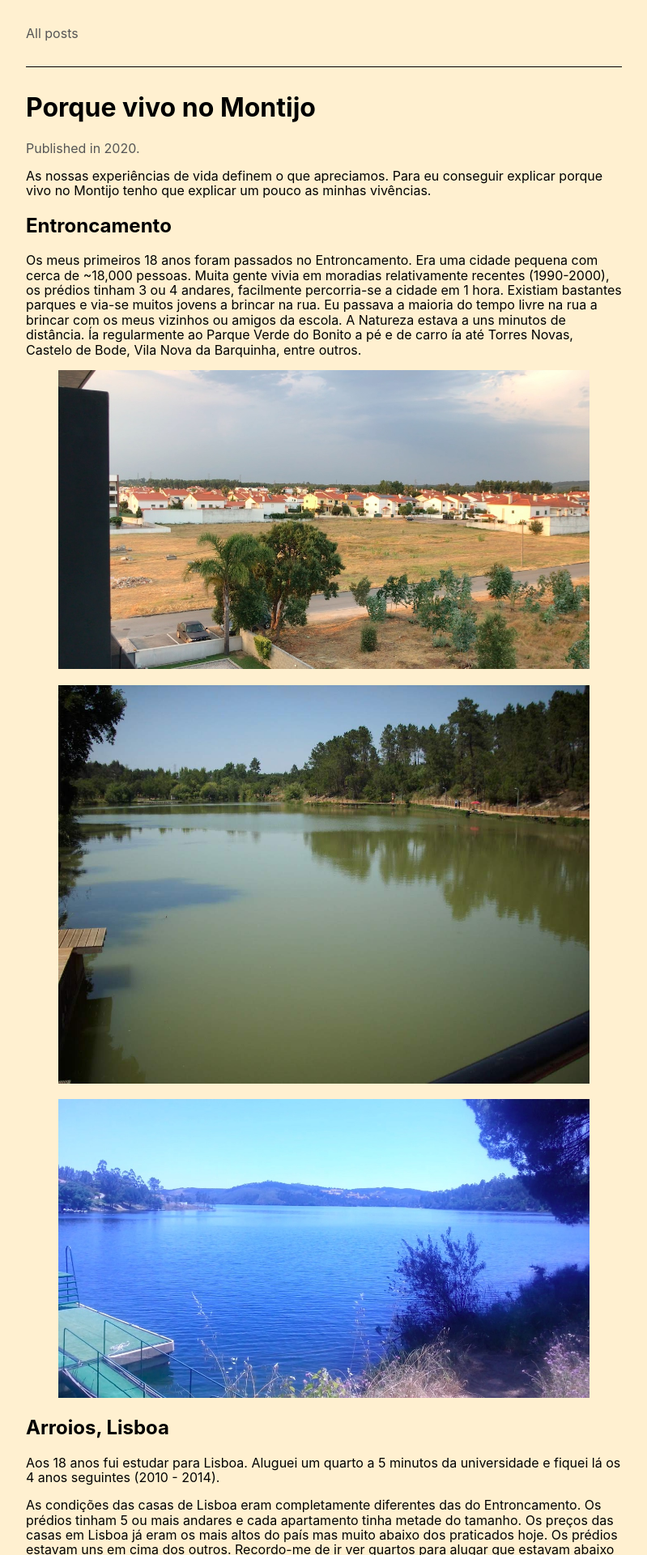
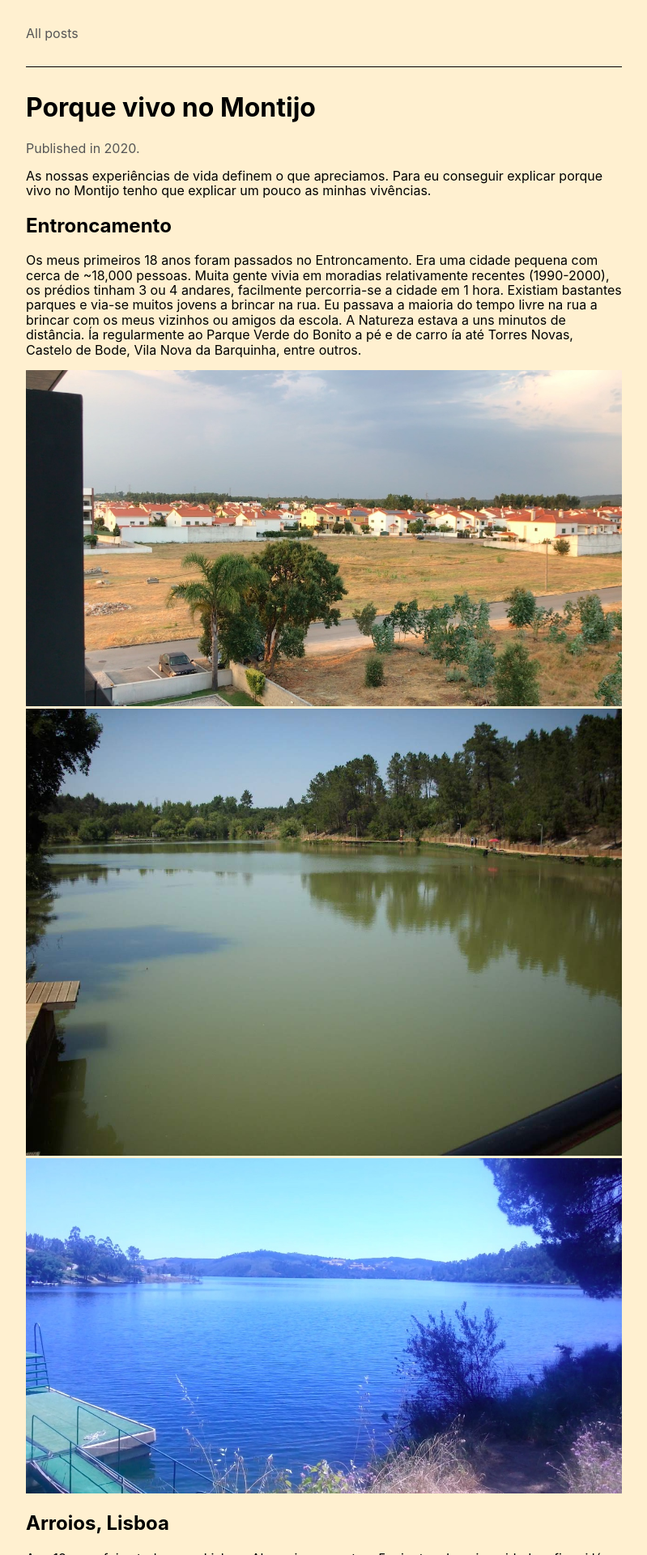
Before and after one commit to afpr252/blog, a Jekyll site: the page built from _posts/2020-11-30-porque-vivo-no-montijo.html, in a window 1280 px wide. Shown: the top 1920 px of the page at 81% size, without its empty margins (240-1039 px from the left). Built offline with Jekyll 4.4.1, drawn with Linux system fonts in a browser that asks for light colours.

Commit message:
Align images and videos with text

```diff
--- a/_posts/2020-11-30-porque-vivo-no-montijo.html
+++ b/_posts/2020-11-30-porque-vivo-no-montijo.html
@@ -12,15 +12,15 @@ permalink: porque-vivo-no-montijo
 
 <p>Os meus primeiros 18 anos foram passados no Entroncamento. Era uma cidade pequena com cerca de ~18,000 pessoas. Muita gente vivia em moradias relativamente recentes (1990-2000), os prédios tinham 3 ou 4 andares, facilmente percorria-se a cidade em 1 hora. Existiam bastantes parques e via-se muitos jovens a brincar na rua. Eu passava a maioria do tempo livre na rua a brincar com os meus vizinhos ou amigos da escola. A Natureza estava a uns minutos de distância. Ía regularmente ao Parque Verde do Bonito a pé e de carro ía até Torres Novas, Castelo de Bode, Vila Nova da Barquinha, entre outros.</p>
 
-<figure>
+<figure class="ma0">
   <img src="{{ "/assets/posts/2020-11-30-porque-vivo-no-montijo/1.jpg" | relative_url }}" alt="">
 </figure>
 
-<figure>
+<figure class="ma0">
   <img src="{{ "/assets/posts/2020-11-30-porque-vivo-no-montijo/2.jpg" | relative_url }}" alt="">
 </figure>
 
-<figure>
+<figure class="ma0">
   <img src="{{ "/assets/posts/2020-11-30-porque-vivo-no-montijo/3.jpg" | relative_url }}" alt="">
 </figure>
 
@@ -62,13 +62,13 @@ permalink: porque-vivo-no-montijo
 
 <p>Mudámos-nos para o melhor apartamento T2 que conseguimos encontrar até 600€ (70m2, preços de 2017). Ficava no centro da Amadora. O apartamento tinha acabado de ser remodelado pelo que até tinha bastante bom aspecto. A casa não tinha máquina de lavar loiça e também não tinha muito espaço para ter uma na cozinha, pelo que tínhamos que lavar a loiça à mão. Para compensar, a casa tinha uma varanda onde a nossa gata podia ficar a apanhar sol o dia todo e a inspeccionar o que se passava na rua.</p>
 
-<figure>
+<figure class="ma0">
   <img src="{{ "/assets/posts/2020-11-30-porque-vivo-no-montijo/4.jpg" | relative_url }}" alt="">
 </figure>
 
 <p>No entanto, bastou uma noite para percebermos que aquela casa não era ideal para nós. A casa situava-se numa das avenidas principais da Amadora. A partir das 6 da manhã os autocarros começavam a passar e ouviam-se tanto dentro de casa que parecia que estávamos dentro dos autocarros. Até as paredes tremiam um bocado. A Patrícia nunca se conseguiu habituar ao barulho. Por causa disso ela ainda hoje usa tampões para os ouvidos para conseguir dormir. Hoje já não precisa deles mas aparentemente é um hábito que é difícil de parar.</p>
 
-<figure>
+<figure class="ma0">
   <video width="100%" controls>
     <source src="{{ "/assets/posts/2020-11-30-porque-vivo-no-montijo/5.mp4" | relative_url }}" type="video/mp4">
   </video>
@@ -78,7 +78,7 @@ permalink: porque-vivo-no-montijo
 
 <p>No Inverno chovia bastante. O nosso vizinho de cima deixava acumular água na varanda que depois se infiltrava no tecto da nossa varanda, pelo que passado pouco tempo começava a chover na varanda.</p>
 
-<figure>
+<figure class="ma0">
   <img src="{{ "/assets/posts/2020-11-30-porque-vivo-no-montijo/6.jpg" | relative_url }}" alt="">
 </figure>
 
@@ -90,7 +90,7 @@ permalink: porque-vivo-no-montijo
 
 <p>A cidade tornava-nos deprimidos. Na maioria dos dias o que nos apetecia fazer era ir dar uma volta de carro até Belém ou Sintra.</p>
 
-<figure>
+<figure class="ma0">
   <img src="{{ "/assets/posts/2020-11-30-porque-vivo-no-montijo/7.jpg" | relative_url }}" alt="">
 </figure>
 
@@ -102,19 +102,19 @@ permalink: porque-vivo-no-montijo
 
 <p>Para mim viver no Montijo é o melhor que se arranja quando se quer estar relativamente perto de Lisboa mas ao mesmo tempo se quer viver num lugar calmo. Tem bastantes semelhanças a viver no Entroncamento. Aqui os prédios têm normalmente 4 andares mas também existem muitas moradias. Há muito espaço entre as várias casas, não estão encafuadas umas em cima das outras como em Lisboa ou na Amadora. Assim dá para ver o céu. As ruas estão limpas. Durante o dia há pouco barulho e durante a noite é o silêncio total. Aqui existe estacionamento suficiente para os carros mesmo ao pé das casas. Assim todos conseguem ter o carro ao lado de casa sem terem que estacionar no passeio.</p>
 
-<figure>
+<figure class="ma0">
   <img src="{{ "/assets/posts/2020-11-30-porque-vivo-no-montijo/8.jpg" | relative_url }}" alt="">
 </figure>
 
-<figure>
+<figure class="ma0">
   <img src="{{ "/assets/posts/2020-11-30-porque-vivo-no-montijo/9.jpg" | relative_url }}" alt="">
 </figure>
 
-<figure>
+<figure class="ma0">
   <img src="{{ "/assets/posts/2020-11-30-porque-vivo-no-montijo/10.jpg" | relative_url }}" alt="">
 </figure>
 
-<figure>
+<figure class="ma0">
   <img src="{{ "/assets/posts/2020-11-30-porque-vivo-no-montijo/11.jpg" | relative_url }}" alt="">
 </figure>
 
@@ -135,67 +135,67 @@ permalink: porque-vivo-no-montijo
 
 <p>Por fim, a melhor vantagem de se viver no Montijo é a de estar mais perto da Natureza. Por aqui vêem-se na rua muitos cavalos, gatos, vacas, cabras, ovelhas, gaivotas, flamingos, entre outros. No outro dia até apareceu um pastor com as suas 100 ou mais ovelhas a pastar no meio da estrada&nbsp;😂. Os meus colegas do trabalho ficaram a pensar que eu vivia no meio de uma serra.</p>
 
-<figure>
+<figure class="ma0">
   <video width="100%" controls>
     <source src="{{ "/assets/posts/2020-11-30-porque-vivo-no-montijo/24.mp4" | relative_url }}" type="video/mp4">
   </video>
 </figure>
 
-<figure>
+<figure class="ma0">
   <video width="100%" controls>
     <source src="{{ "/assets/posts/2020-11-30-porque-vivo-no-montijo/13.mp4" | relative_url }}" type="video/mp4">
   </video>
 </figure>
 
-<figure>
+<figure class="ma0">
   <video width="100%" controls>
     <source src="{{ "/assets/posts/2020-11-30-porque-vivo-no-montijo/14.mp4" | relative_url }}" type="video/mp4">
   </video>
 </figure>
 
-<figure>
+<figure class="ma0">
   <video width="100%" controls>
     <source src="{{ "/assets/posts/2020-11-30-porque-vivo-no-montijo/17.mp4" | relative_url }}" type="video/mp4">
   </video>
 </figure>
 
-<figure>
+<figure class="ma0">
   <video width="100%" controls>
     <source src="{{ "/assets/posts/2020-11-30-porque-vivo-no-montijo/15.mp4" | relative_url }}" type="video/mp4">
   </video>
 </figure>
 
-<figure>
+<figure class="ma0">
   <img src="{{ "/assets/posts/2020-11-30-porque-vivo-no-montijo/16.jpg" | relative_url }}" alt="">
 </figure>
 
-<figure>
+<figure class="ma0">
   <img src="{{ "/assets/posts/2020-11-30-porque-vivo-no-montijo/12.jpg" | relative_url }}" alt="">
 </figure>
 
 <p>O Inverno aqui é muito acolhedor. Na rua sente-se o cheiro das lareiras e tanto de manhã como à noite está nevoeiro por causa do rio Tejo. Fica uma paisagem muito bonita.</p>
 
-<figure>
+<figure class="ma0">
   <img src="{{ "/assets/posts/2020-11-30-porque-vivo-no-montijo/18.jpg" | relative_url }}" alt="">
 </figure>
 
-<figure>
+<figure class="ma0">
   <img src="{{ "/assets/posts/2020-11-30-porque-vivo-no-montijo/19.jpg" | relative_url }}" alt="">
 </figure>
 
-<figure>
+<figure class="ma0">
   <img src="{{ "/assets/posts/2020-11-30-porque-vivo-no-montijo/20.jpg" | relative_url }}" alt="">
 </figure>
 
-<figure>
+<figure class="ma0">
   <img src="{{ "/assets/posts/2020-11-30-porque-vivo-no-montijo/21.jpg" | relative_url }}" alt="">
 </figure>
 
-<figure>
+<figure class="ma0">
   <img src="{{ "/assets/posts/2020-11-30-porque-vivo-no-montijo/22.jpg" | relative_url }}" alt="">
 </figure>
 
-<figure>
+<figure class="ma0">
   <img src="{{ "/assets/posts/2020-11-30-porque-vivo-no-montijo/23.jpg" | relative_url }}" alt="">
 </figure>
 
```
